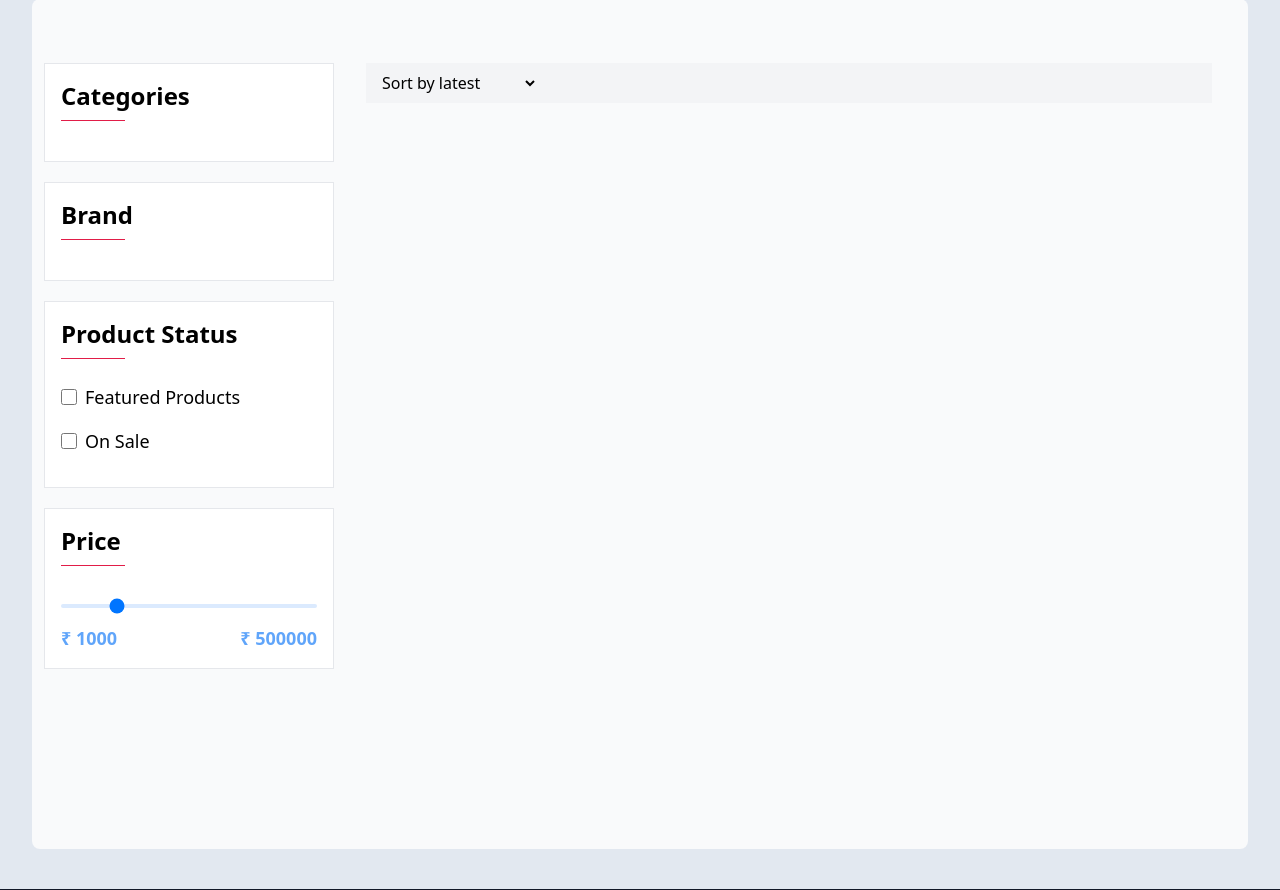
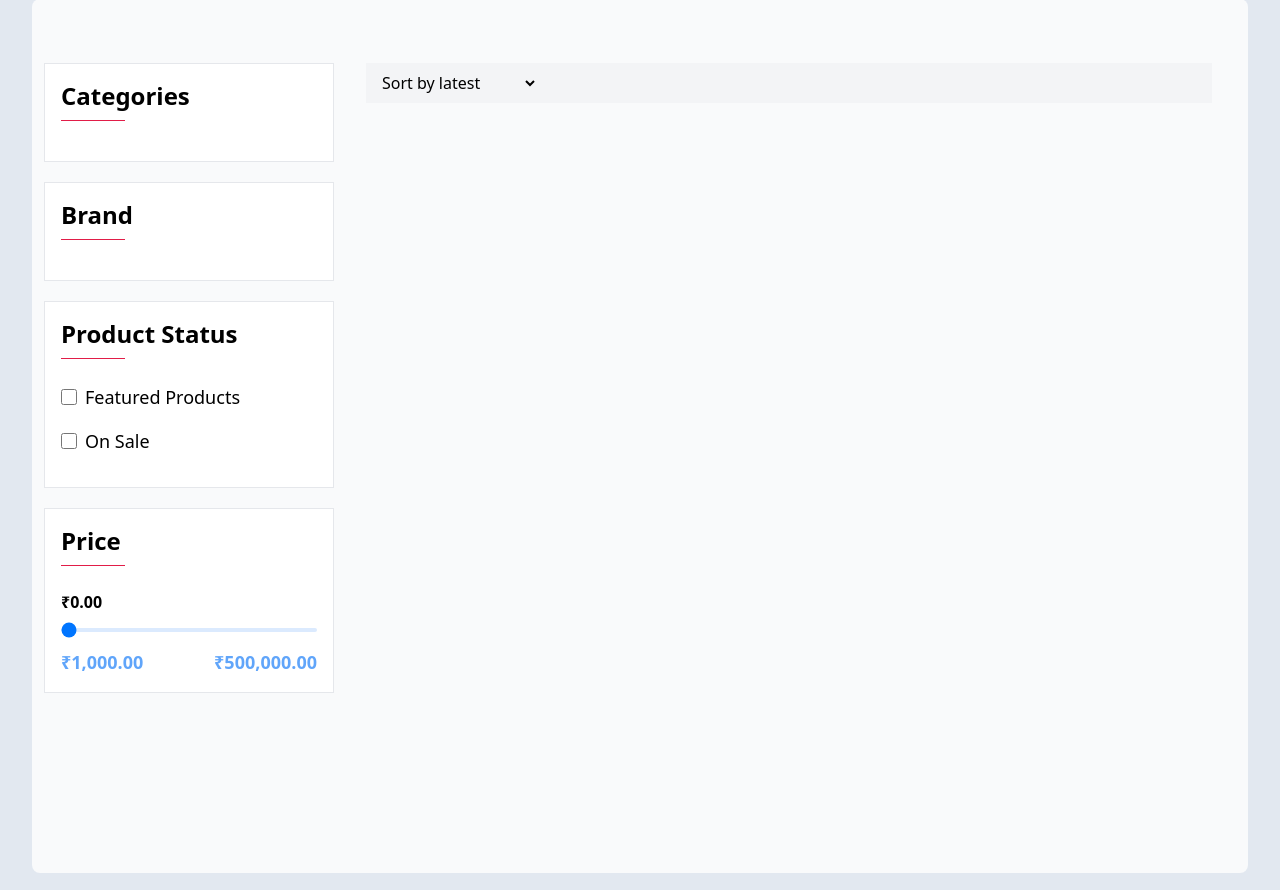
Before and after one commit to vickypandey14/E-commerce-using-Laravel-11-Livewire-3-Filament-3-and-Tailwind-CSS, a Laravel app: page /products in a window 1280 px wide. Shown: the part 111-1001 px from the top of the page. Run offline with Laravel 12, Linux system fonts and the light colour scheme; data that the repository does not hold is empty; style sheets or scripts are compiled from the project's sources; some libraries are stand-ins or nearby versions.

Commit message:
filter products according to a specified price range

```diff
--- a/app/Livewire/ProductsPage.php
+++ b/app/Livewire/ProductsPage.php
@@ -27,6 +27,9 @@ class ProductsPage extends Component
     #[Url]
     public $on_sale = [];
 
+    #[Url]
+    public $price_range = 0;
+
     public function render()
     {
         $products = Product::query()->where('is_active', 1);
@@ -54,6 +57,10 @@ class ProductsPage extends Component
             $products->where('on_sale', 1);
         }
 
+        if($this->price_range){
+            $products->whereBetween('price', [0, $this->price_range]);
+        }
+
         return view('livewire.products-page', [
             'products' => $products->paginate(12),
             'brands' => $brands,
--- a/resources/views/livewire/categories-page.blade.php
+++ b/resources/views/livewire/categories-page.blade.php
@@ -4,7 +4,7 @@
 
         @foreach ($categories as $category)
 
-          <a class="group flex flex-col bg-white border shadow-sm rounded-xl hover:shadow-md transition dark:bg-slate-900 dark:border-gray-800 dark:focus:outline-none dark:focus:ring-1 dark:focus:ring-gray-600" href="#" wire:key="{{ $category->id }}">
+          <a class="group flex flex-col bg-white border shadow-sm rounded-xl hover:shadow-md transition dark:bg-slate-900 dark:border-gray-800 dark:focus:outline-none dark:focus:ring-1 dark:focus:ring-gray-600" href="/products?selected_categories[0]={{ $category->id }}" wire:key="{{ $category->id }}">
             <div class="p-4 md:p-5">
               <div class="flex justify-between items-center">
                 <div class="flex items-center">
--- a/resources/views/livewire/home-page.blade.php
+++ b/resources/views/livewire/home-page.blade.php
@@ -172,7 +172,7 @@
             @foreach ($brands as $brand)
 
               <div class="bg-white rounded-lg shadow-md dark:bg-gray-800" wire:key="{{ $brand->id }}">
-                <a href="#" class="">
+                <a href="/products?selected_brands[0]={{ $brand->id }}" class="">
                   <img src="{{ url('storage', $brand->image) }}" alt="{{ $brand->name }}" class="object-cover w-full h-64 rounded-t-lg">
                 </a>
                 <div class="p-5 text-center">
@@ -222,7 +222,7 @@
 
             @foreach ($categories as $category)
 
-              <a class="group flex flex-col bg-white border shadow-sm rounded-xl hover:shadow-md transition dark:bg-slate-900 dark:border-gray-800 dark:focus:outline-none dark:focus:ring-1 dark:focus:ring-gray-600" href="#" wire:key="{{ $category->name }}">
+              <a class="group flex flex-col bg-white border shadow-sm rounded-xl hover:shadow-md transition dark:bg-slate-900 dark:border-gray-800 dark:focus:outline-none dark:focus:ring-1 dark:focus:ring-gray-600" href="/products?selected_categories[0]={{ $category->id }}" wire:key="{{ $category->name }}">
                 <div class="p-4 md:p-5">
                   <div class="flex justify-between items-center">
                     <div class="flex items-center">
--- a/resources/views/livewire/products-page.blade.php
+++ b/resources/views/livewire/products-page.blade.php
@@ -66,14 +66,17 @@
               <h2 class="text-2xl font-bold dark:text-gray-400">Price</h2>
               <div class="w-16 pb-2 mb-6 border-b border-rose-600 dark:border-gray-400"></div>
               <div>
-                <input type="range" class="w-full h-1 mb-4 bg-blue-100 rounded appearance-none cursor-pointer" max="500000" value="100000" step="100000">
-                <div class="flex justify-between ">
-                  <span class="inline-block text-lg font-bold text-blue-400 ">&#8377; 1000</span>
-                  <span class="inline-block text-lg font-bold text-blue-400 ">&#8377; 500000</span>
+                <div class="font-semibold">{{ Number::currency($price_range, 'INR') }}</div>
+                <input type="range" wire:model.live="price_range" class="w-full h-1 mb-4 bg-blue-100 rounded appearance-none cursor-pointer" max="500000" value="0" step="1000">
+                <div class="flex justify-between">
+                  <span class="inline-block text-lg font-bold text-blue-400 ">{{ Number::currency(1000, 'INR') }}</span>
+                  <span class="inline-block text-lg font-bold text-blue-400 ">{{ Number::currency(500000, 'INR') }}</span>
                 </div>
               </div>
             </div>
+
           </div>
+
           <div class="w-full px-3 lg:w-3/4">
             <div class="px-3 mb-4">
               <div class="items-center justify-between hidden px-3 py-2 bg-gray-100 md:flex dark:bg-gray-900 ">
```
